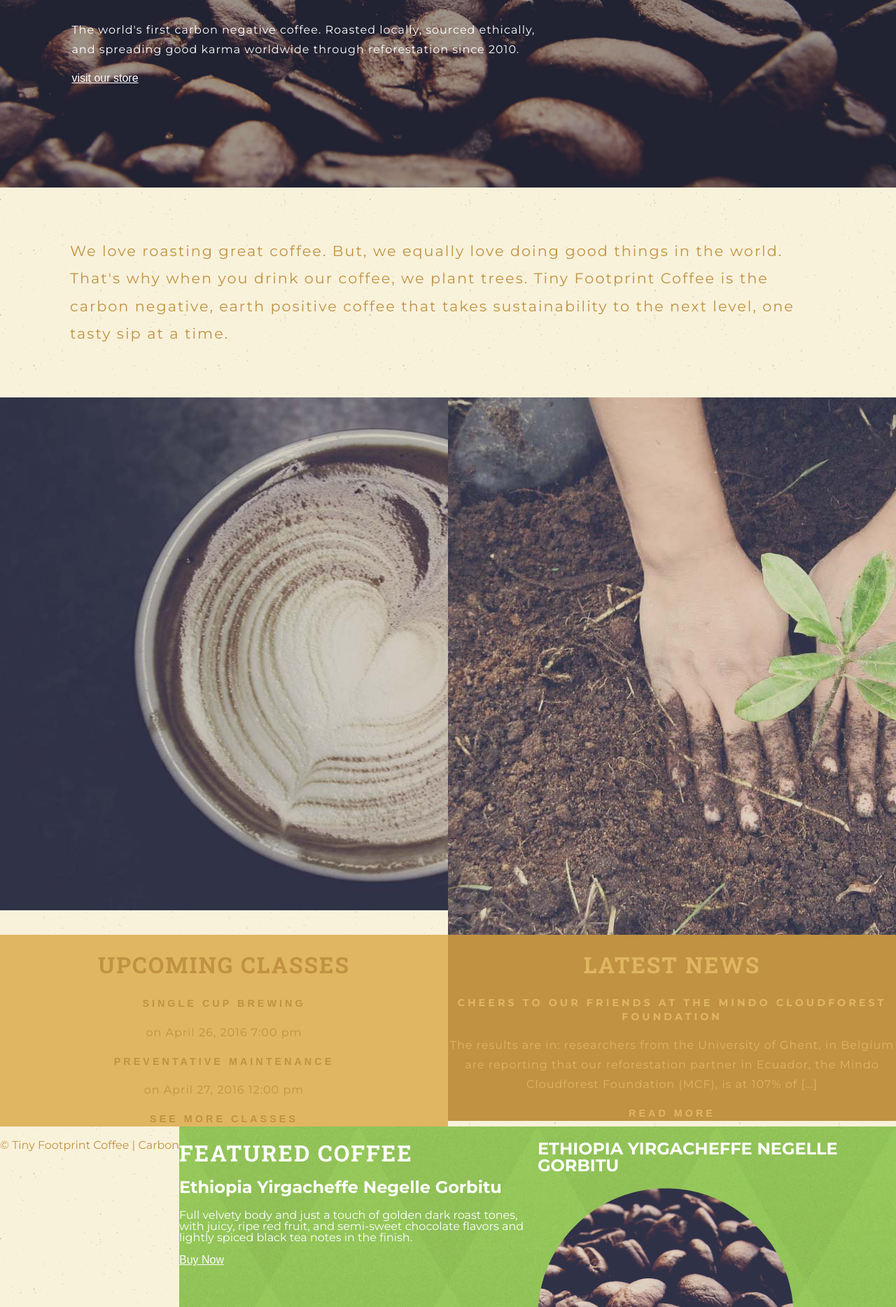
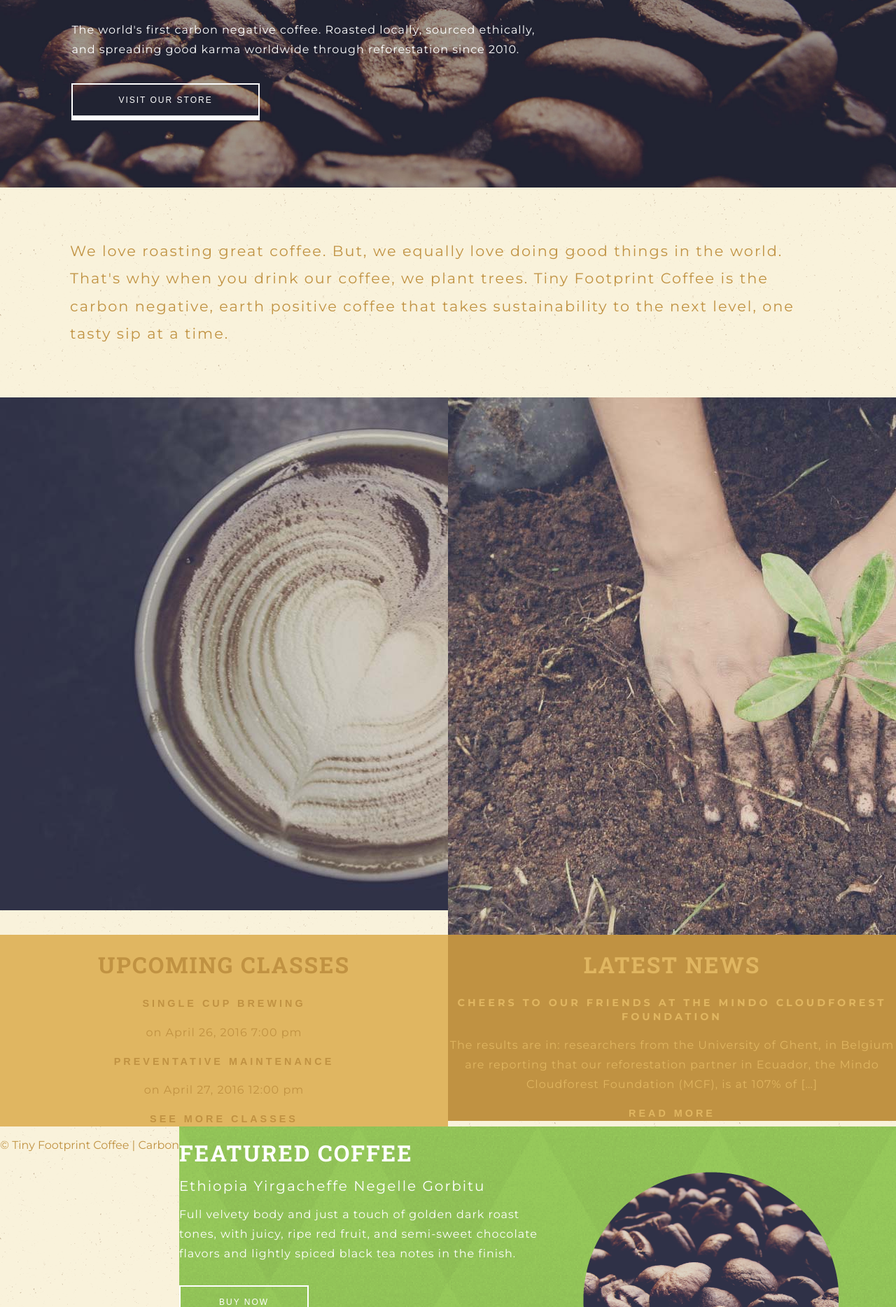
Before and after one commit to anndeelee/casestudy-tinyfootprintcoffee, a plain HTML site: page index.html in a window 1280 px wide. Shown: the part 326-2194 px from the top of the page at 70% size. Drawn offline with nearby package versions, Linux system fonts and the light colour scheme.

Commit message:
Still stylin'

```diff
--- a/css/main.css
+++ b/css/main.css
@@ -126,10 +126,11 @@ li {
 
    .main-nav li {
      display: inline-block;
-     margin: 15px;
-     font-size: .8sem;
+     margin-top: 1em;
+     margin-right: 4em;
+     font-size: .8em;
      text-transform: uppercase;
-     letter-spacing: 1.75px;
+     letter-spacing: 1.85px;
    }
 
    .main-nav li a {
@@ -149,11 +150,16 @@ li {
   left: 0;
   width: 100%;
   height: 6em;
+  z-index: 150;
 }
 
-.btn {
-    color: #fff;
-    border-color: #fff;
+.page-header .logo {
+    position: absolute;
+    top: 7%;
+    left: 7%;
+}
+.page-header .logo img {
+  width: 160px;
 }
 
 /* jumbo-image */
@@ -178,6 +184,21 @@ li {
 .jumbo-image p {
   line-height: 1.75;
   letter-spacing: 1px;
+  padding-bottom: 30px;
+}
+
+.jumbo-image .btn {
+  color: #fff;
+  border-color: #fff;
+  text-transform: uppercase;
+  text-decoration: none;
+  letter-spacing: 2px;
+  font-size: .75em;
+  border-top: 2px solid;
+  border-bottom: 7px solid;
+  border-left: 2px solid;
+  border-right: 2px solid;
+  padding: 15px 65px;
 }
 
 .jumbo-image__content {
@@ -278,10 +299,6 @@ li {
   background-repeat: repeat;
 }
 
-.featured-coffee h1 {
-  letter-spacing: 2px;
-}
-
 .featured-coffee__content {
     background-image: url(../img/green-bg.png);
     position: absolute;
@@ -292,10 +309,40 @@ li {
     color: #fff;
 }
 
+.featured-coffee h1 {
+  letter-spacing: 2px;
+}
+
+.featured-coffee p {
+  line-height: 1.75;
+  letter-spacing: 1px;
+  padding-bottom: 30px;
+}
+
+.featured-coffee .btn {
+  color: #fff;
+  border-color: #fff;
+  text-transform: uppercase;
+  text-decoration: none;
+  letter-spacing: 2px;
+  font-size: .75em;
+  border-top: 2px solid;
+  border-bottom: 7px solid;
+  border-left: 2px solid;
+  border-right: 2px solid;
+  padding: 15px 55px;
+}
+
 .featured-coffee-about {
   position: relative;
   width: 50%;
   float: left;
+}
+
+.featured-coffee-about h2 {
+  font-size: 1.25em;
+  letter-spacing: 2px;
+  font-weight: normal;
 }
 
 .featured-coffee-name {
@@ -304,8 +351,21 @@ li {
   float: left;
 }
 
+.featured-coffee-name h2 {
+  font-size: 1em;
+  text-align: center;
+  line-height: 1.5;
+  position: absolute;
+  letter-spacing: 2px;
+  top: 50%;
+  left: 50%;
+
+  z-index: 200;
+}
+
 .coffee-name__bg {
   position: relative;
+  padding: 65px;
 
 }
 
--- a/index.html
+++ b/index.html
@@ -44,10 +44,12 @@
     <header class="page-header">
 
 
+      <a class="logo" href="#!"><img src="img/tiny-footprint-coffee-logo.svg" alt="tiny-footprint-coffee logo"></a>
+
       <nav class="main-nav">
         <ul>
-          <li><a href="#!"><i class="fa fa-shopping-cart" aria-hidden="true"></i>Shop</a></li>
-          <li><a href="#!">Cart</a></li>
+          <li><a href="#!">Shop</a></li>
+          <li><i class="fa fa-shopping-cart" aria-hidden="true"></i><a href="#!">Cart</a></li>
           <li><a href="#!">Menu</a><i class="nav-icon fa fa-bars"></i></li>
         </ul>
       </nav>
```
